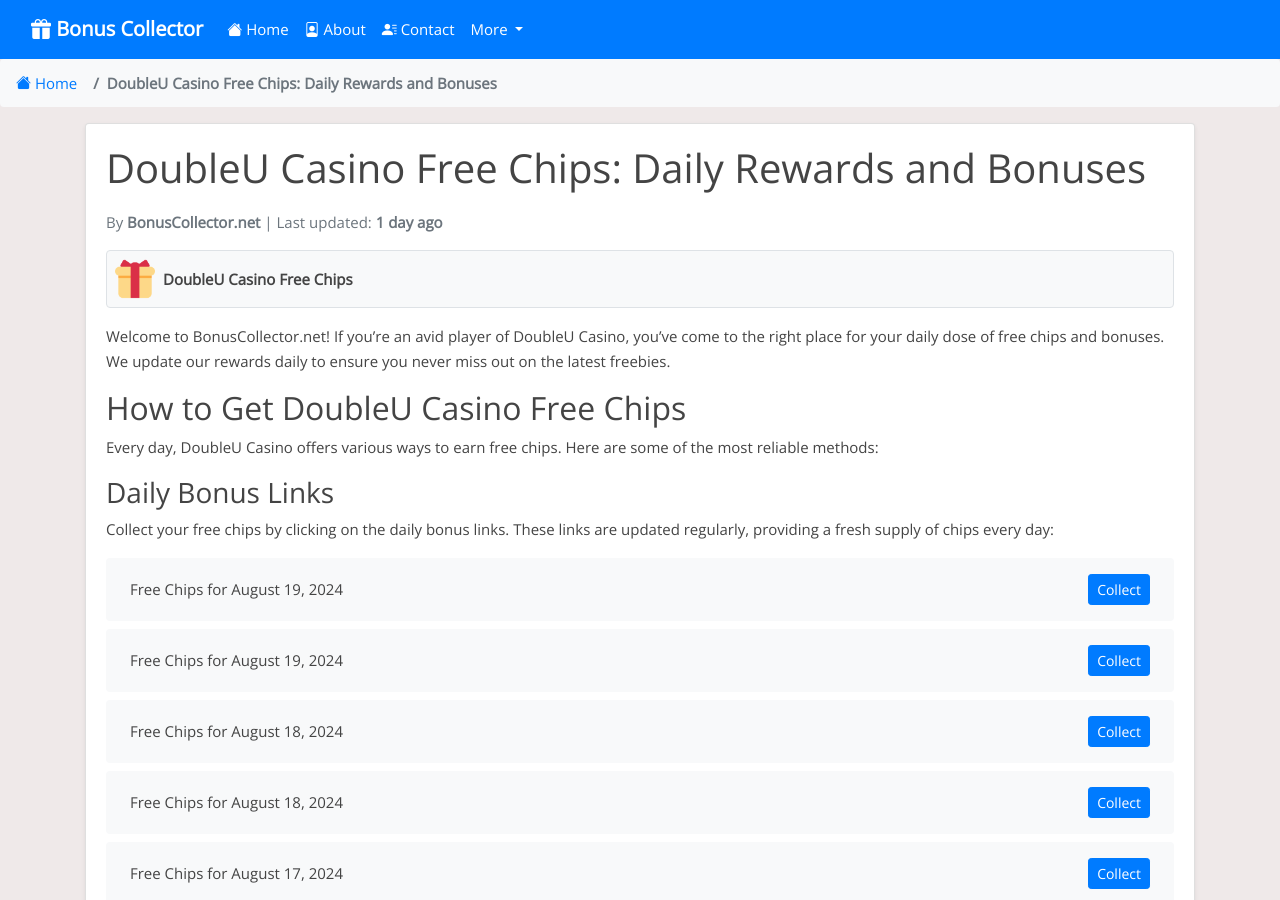
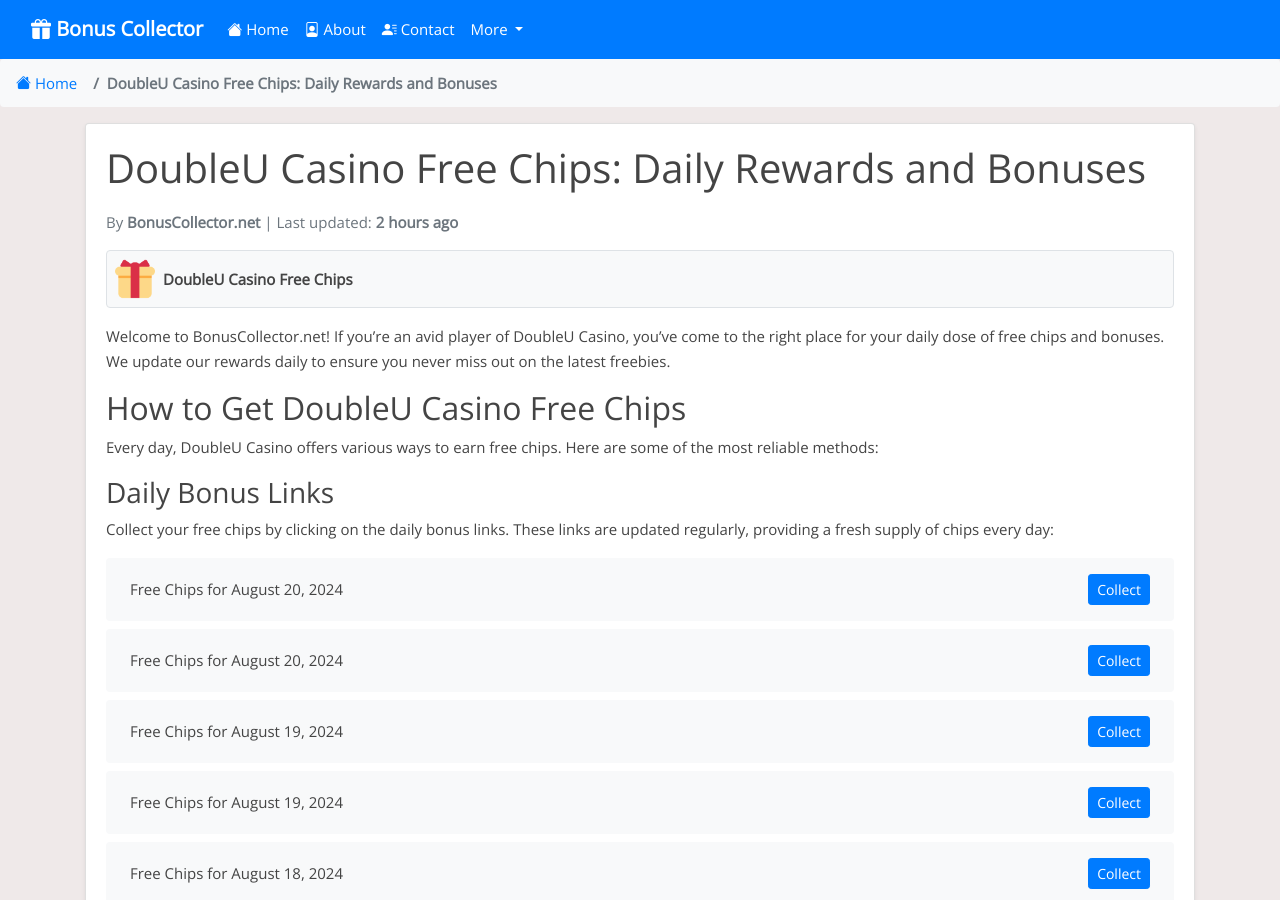
Before and after one commit to Prollad99/bs-net, a Jekyll site: the page built from _posts/2024-07-19-doubleu-casino.md, in a window 1280 px wide and 900 px high. Built offline with Jekyll 4.4.1, drawn with Linux system fonts in a browser that asks for light colours; nearby versions of some CDN libraries; comment, search, counter and statistics services are not loaded; some of the changed text lies outside the part shown.

Commit message:
Update doubleu-casino reward links and last modified date

```diff
--- a/_data/include_files.yml
+++ b/_data/include_files.yml
@@ -5,7 +5,7 @@
   last_modified: 2024-08-19 12:51:58
 
 doubleu-casino.html:
-  last_modified: 2024-08-19 03:35:35
+  last_modified: 2024-08-20 03:36:52
 
 bingo-bash.html:
   last_modified: 2024-08-20 03:36:49
--- a/_includes/doubleu-casino.html
+++ b/_includes/doubleu-casino.html
@@ -1,4 +1,12 @@
 <ul class="list-group mt-3 mb-4">
+  <li class="list-group-item d-flex justify-content-between align-items-center">
+    <span>Free Chips for August 20, 2024</span>
+    <a href="https://duc.link/FreeSpinsAug19y1u9" class="btn btn-primary btn-sm">Collect</a>
+  </li>
+  <li class="list-group-item d-flex justify-content-between align-items-center">
+    <span>Free Chips for August 20, 2024</span>
+    <a href="https://duc.link/FreeChipsAug19u3d9" class="btn btn-primary btn-sm">Collect</a>
+  </li>
   <li class="list-group-item d-flex justify-content-between align-items-center">
     <span>Free Chips for August 19, 2024</span>
     <a href="https://duc.link/FreeSpinsAug189j1" class="btn btn-primary btn-sm">Collect</a>
@@ -391,12 +399,4 @@
     <span>Free Chips for Invalid Date</span>
     <a href="https://duc.link/FreeCihpsJul12a5s7" class="btn btn-primary btn-sm">Collect</a>
   </li>
-  <li class="list-group-item d-flex justify-content-between align-items-center">
-    <span>Free Chips for Invalid Date</span>
-    <a href="https://duc.link/FreeChipsJul12d8h2" class="btn btn-primary btn-sm">Collect</a>
-  </li>
-  <li class="list-group-item d-flex justify-content-between align-items-center">
-    <span>Free Chips for Invalid Date</span>
-    <a href="https://duc.link/insta_e1cje2qxr" class="btn btn-primary btn-sm">Collect</a>
-  </li>
 </ul>
```
Also changed, not shown: links-json/doubleu-casino.json (+8 -6 lines).
